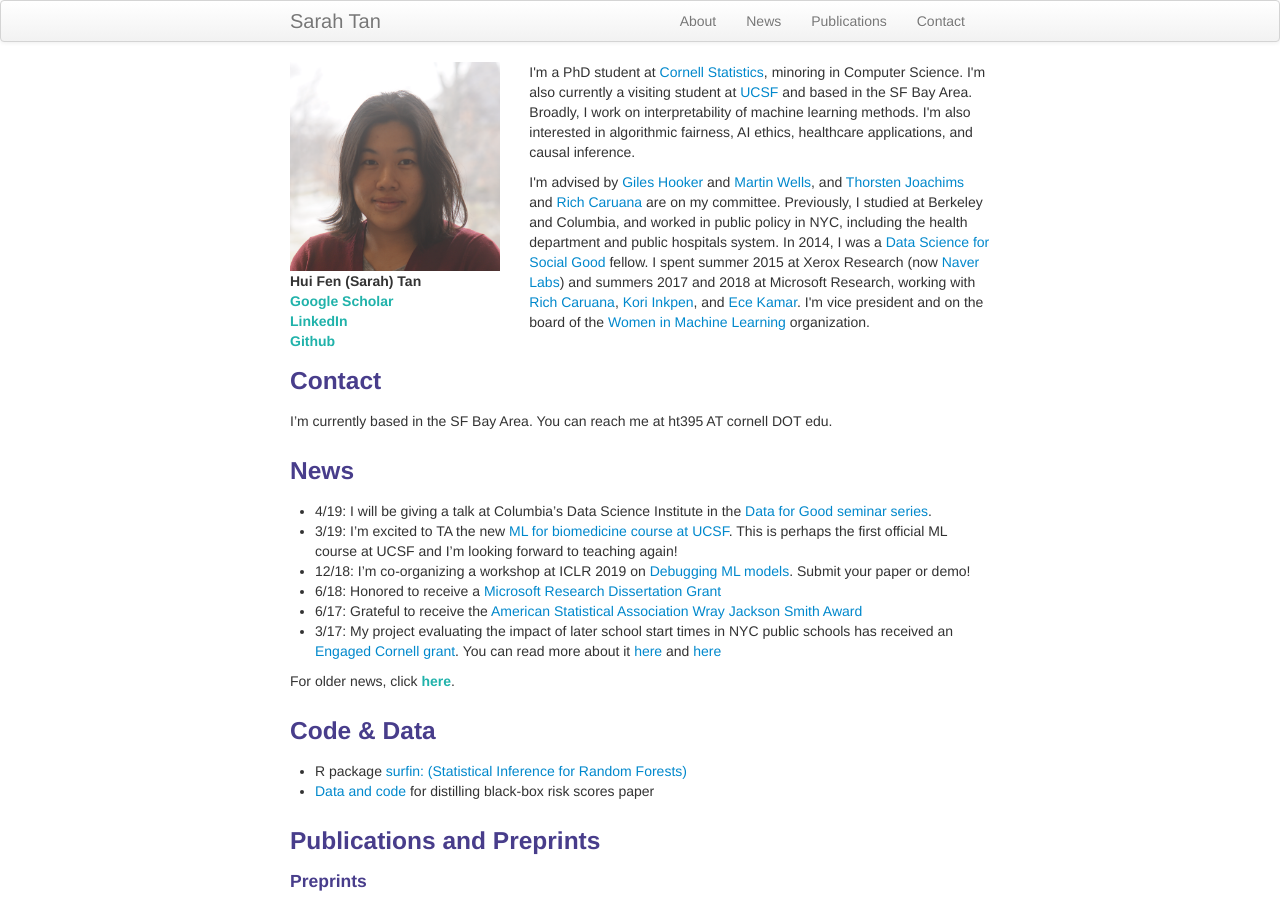
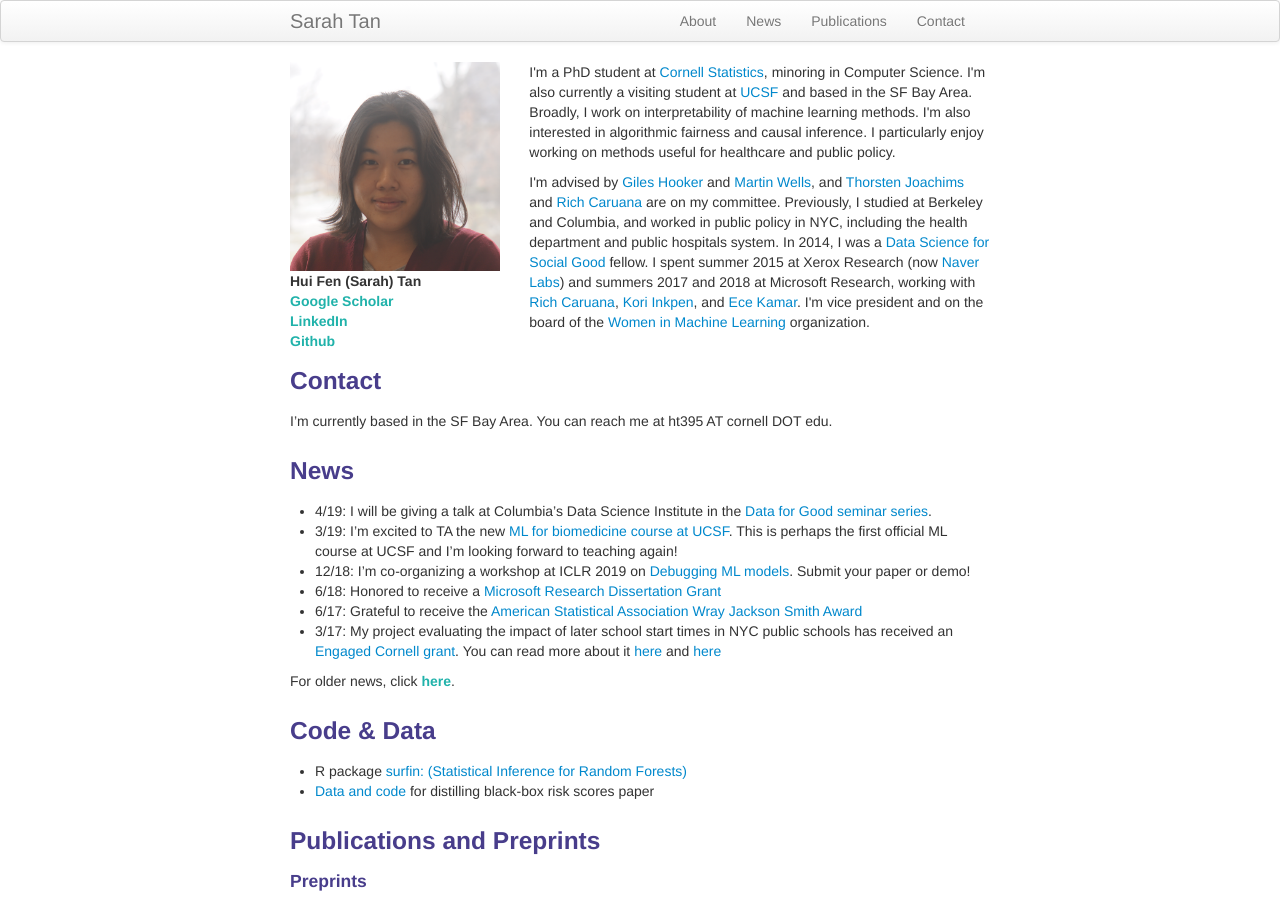
Before and after one commit to shftan/shftan.github.io, a Jekyll site: the page built from index.md, in a window 1280 px wide and 900 px high. Built offline with Jekyll 4.4.1, drawn with Linux system fonts in a browser that asks for light colours.

Commit message:
Update index.md

```diff
--- a/index.md
+++ b/index.md
@@ -18,7 +18,7 @@ keywords: Sarah Tan, Cornell, statistics, interpretability, causal inference, co
         </div>
 
         <div class="span8">
-                <p>I'm a PhD student at <a href="https://stat.cornell.edu/">Cornell Statistics</a>, minoring in Computer Science. I'm also currently a visiting student at <a href="https://epibiostat.ucsf.edu/">UCSF</a> and based in the SF Bay Area. Broadly, I work on interpretability of machine learning methods. I'm also interested in algorithmic fairness, AI ethics, healthcare applications, and causal inference.</p>
+                <p>I'm a PhD student at <a href="https://stat.cornell.edu/">Cornell Statistics</a>, minoring in Computer Science. I'm also currently a visiting student at <a href="https://epibiostat.ucsf.edu/">UCSF</a> and based in the SF Bay Area. Broadly, I work on interpretability of machine learning methods. I'm also interested in algorithmic fairness and causal inference. I particularly enjoy working on methods useful for healthcare and public policy.</p>
 
                 <p>I'm advised by <a href="http://faculty.bscb.cornell.edu/~hooker/">Giles Hooker</a> and <a href="https://courses.cit.cornell.edu/mtw1/">Martin Wells</a>, and <a href="https://www.cs.cornell.edu/people/tj/">Thorsten Joachims</a> and <a href="https://www.microsoft.com/en-us/research/people/rcaruana/">Rich Caruana</a> are on my committee. Previously, I studied at Berkeley and Columbia, and worked in public policy in NYC, including the health department and public hospitals system. In 2014, I was a <a href="https://dssg.uchicago.edu">Data Science for Social Good</a> fellow. I spent summer 2015 at Xerox Research (now <a href="http://www.europe.naverlabs.com">Naver Labs</a>) and summers 2017 and 2018 at Microsoft Research, working with <a href="https://www.microsoft.com/en-us/research/people/rcaruana/">Rich Caruana</a>, <a href="https://www.microsoft.com/en-us/research/people/kori/">Kori Inkpen</a>, and <a href="https://www.microsoft.com/en-us/research/people/eckamar/">Ece Kamar</a>. I'm vice president and on the board of the <a href="https://wimlworkshop.org">Women in Machine Learning</a> organization.</p>
 
```
